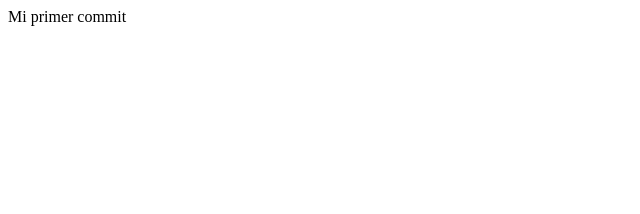
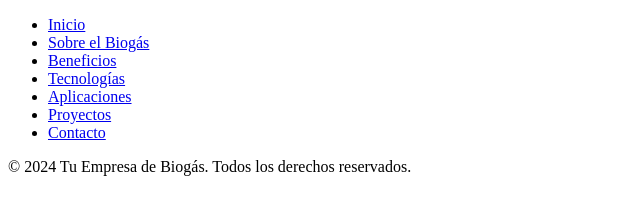
Before and after one commit to Julian10021/ProyectoTalentoTech.github.io, a plain HTML site: page index.html in a window 1280 px wide. Shown: the whole page, without its empty margins (0-640 px from the left). Drawn offline with Linux system fonts and the light colour scheme.

Commit message:
Actualizar contenido de index.html sobre biogás

```diff
--- a/index.html
+++ b/index.html
@@ -6,6 +6,23 @@
     <title>Biogás EcoTech</title>
 </head>
 <body>
-    <a>Mi primer commit</a>
+    <nav>
+        <ul>
+            <li><a href="#home">Inicio</a></li>
+            <li><a href="#about">Sobre el Biogás</a></li>
+            <li><a href="#benefits">Beneficios</a></li>
+            <li><a href="#technologies">Tecnologías</a></li>
+            <li><a href="#applications">Aplicaciones</a></li>
+            <li><a href="#projects">Proyectos</a></li>
+            <li><a href="#contact">Contacto</a></li>
+        </ul>
+    </nav>
+    <main>
+        <!-- Contenido de la página -->
+    </main>
+
+    <footer>
+        <p>&copy; 2024 Tu Empresa de Biogás. Todos los derechos reservados.</p>
+    </footer>
 </body>
 </html>
```
